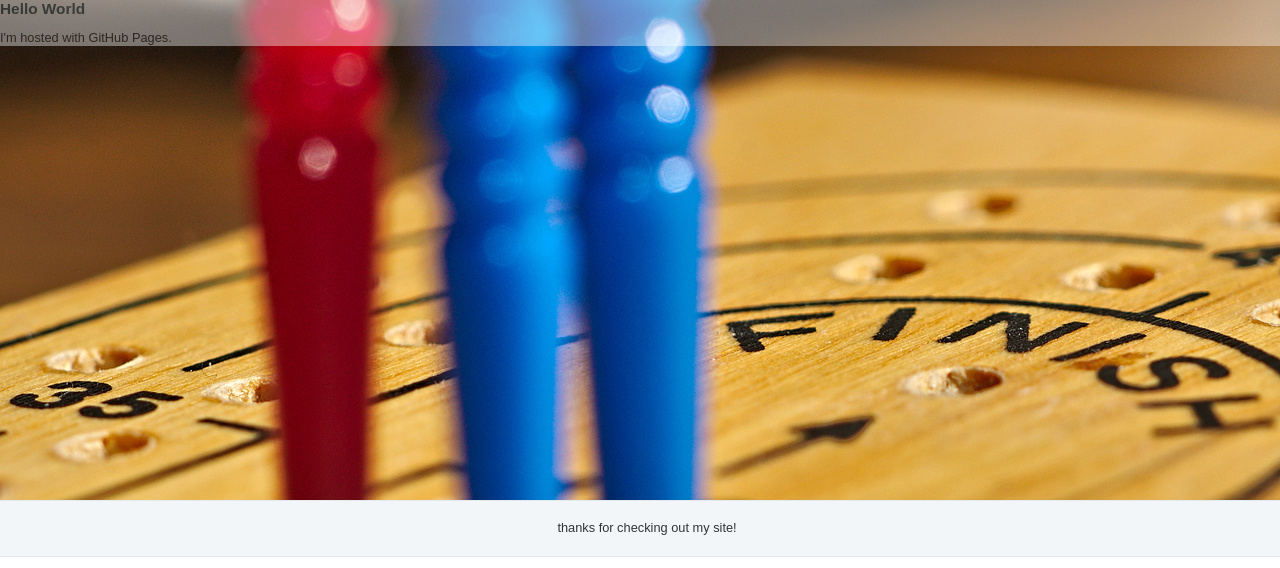
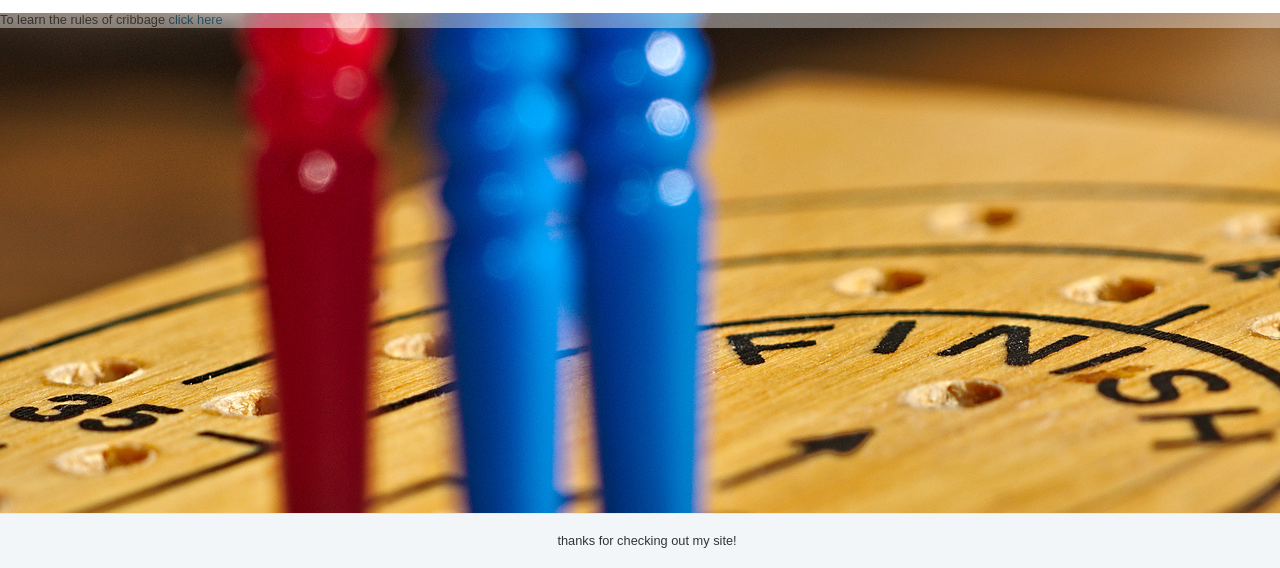
Before and after one commit to SuberCyber/subercyber.github.io, a PHP site: page / in a window 1280 px wide. Shown: the part 60-628 px from the top of the page. Run offline with PHP 8.4, Linux system fonts and the light colour scheme.

Commit message:
add link to rules

```diff
--- a/index.html
+++ b/index.html
@@ -10,8 +10,7 @@
 
 	<div class="background">
 		<div class="overlay">
-			<h2>Hello World</h2>
-			<p>I'm hosted with GitHub Pages.</p>
+			<p> To learn the rules of cribbage <a href="https://www.bicyclecards.com/how-to-play/cribbage/">click here</a></p>
 		</div>
 	</div>
 	<div id="footer">
--- a/mystyle.css
+++ b/mystyle.css
@@ -13,6 +13,7 @@ div.background {
   background-image: url("images/header.jpg");
   background-repeat: no-repeat;
   height: 500px;
+  width: 100%;
 }
 
 div.overlay {
```
